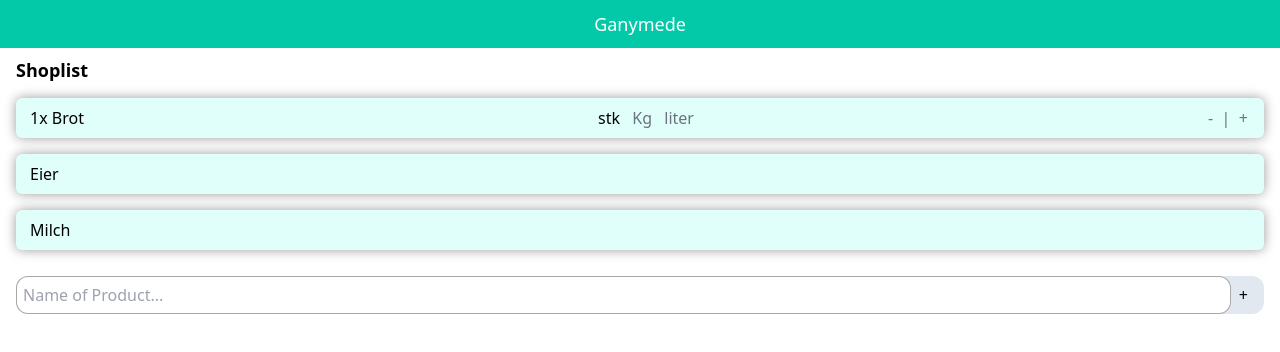
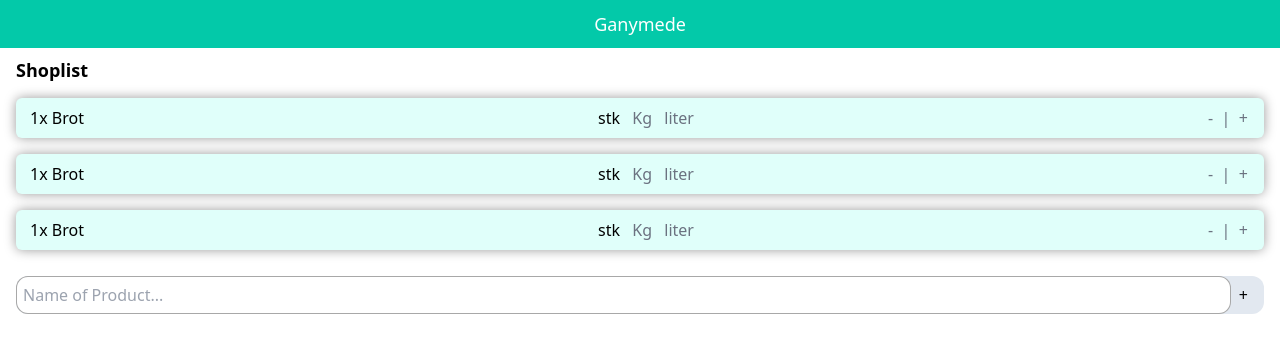
Before and after one commit to bevzzz/hackathon-2023, a Next.js app in the folder ganymede-basket/: page / in a window 1280 px wide. Shown: the top 352 px of the page. Built offline with nearby package versions, Linux system fonts and the light colour scheme.

Commit message:
feat: components

```diff
--- /dev/null
+++ b/ganymede-basket/src/components/autocompleter/Autocompleter.tsx
@@ -0,0 +1,9 @@
+export default function Autocompleter(): JSX.Element {
+
+    return (
+        <div className='mt-6 flex bg-slate-200 rounded-xl'>
+            <input type="text" placeholder='Name of Product...' className='autocomplete-input'></input>
+            <button className='m-auto pr-4 pl-2'>+</button>
+        </div>
+    )
+}
--- /dev/null
+++ b/ganymede-basket/src/components/shoplist/ListItem.tsx
@@ -0,0 +1,24 @@
+import { useState } from "react";
+
+type TUnit = "stk" | "Kg" | "liter";
+
+export default function ListItem(): JSX.Element {
+    const [count, setCount] = useState<number>(1);
+    const [unit, setUnit] = useState<TUnit>("stk");
+
+    return (
+        <div className='shop-list-item'>
+            <span><span>{count}x </span>Brot</span>
+            <div className='flex justify-between w-24 text-gray-500'>
+                <span className={`${unit === "stk" ? "text-black" : ""}`}>stk</span>
+                <span className={`${unit === "Kg" ? "text-black" : ""}`}>Kg</span>
+                <span className={`${unit === "liter" ? "text-black" : ""}`}>liter</span>
+            </div>
+            <div className='pr-2 flex justify-between w-12 text-gray-500'>
+                <span onClick={() => { setCount(count - 1) }}>-</span>
+                <span>|</span>
+                <span onClick={() => { setCount(count + 1) }}>+</span>
+            </div>
+        </div>
+    )
+}
--- /dev/null
+++ b/ganymede-basket/src/components/shoplist/Shoplist.tsx
@@ -0,0 +1,18 @@
+import Autocompleter from "../autocompleter/Autocompleter";
+import ListItem from "./ListItem";
+
+export default function Shoplist(): JSX.Element {
+    return (
+        <div className='shop-list'>
+            <div className='title font-bold text-lg'>
+                Shoplist
+            </div>
+            <div className='list-container pt-3'>
+                <ListItem></ListItem>
+                <ListItem></ListItem>
+                <ListItem></ListItem>
+            </div>
+            <Autocompleter></Autocompleter>
+        </div>
+    )
+}
--- a/ganymede-basket/src/pages/index.tsx
+++ b/ganymede-basket/src/pages/index.tsx
@@ -1,5 +1,6 @@
 import Image from 'next/image'
 import { Inter } from 'next/font/google'
+import Shoplist from '@/components/shoplist/Shoplist'
 
 const inter = Inter({ subsets: ['latin'] })
 
@@ -12,36 +13,7 @@ export default function Home() {
         </div>
       </div>
       <div className="mt-14 container px-4">
-        <div className='shop-list'>
-          <div className='title font-bold text-lg'>
-            Shoplist
-          </div>
-          <div className='list-container pt-3'>
-            <div className='shop-list-item'>
-              <span><span>1x </span>Brot</span>
-              <div className='flex justify-between w-24 text-gray-500'>
-                <span className='text-black'>stk</span>
-                <span>Kg</span>
-                <span>liter</span>
-              </div>
-              <div className='pr-2 flex justify-between w-12 text-gray-500'>
-                <span>-</span>
-                <span>|</span>
-                <span>+</span>
-              </div>
-            </div>
-            <div className='shop-list-item'>
-              Eier
-            </div>
-            <div className='shop-list-item'>
-              Milch
-            </div>
-          </div>
-          <div className='mt-6 flex bg-slate-200 rounded-xl'>
-            <input type="text" placeholder='Name of Product...' className='autocomplete-input'></input>
-            <button className='m-auto pr-4 pl-2'>+</button>
-          </div>
-        </div>
+        <Shoplist></Shoplist>
       </div>
     </main >
   )
```
